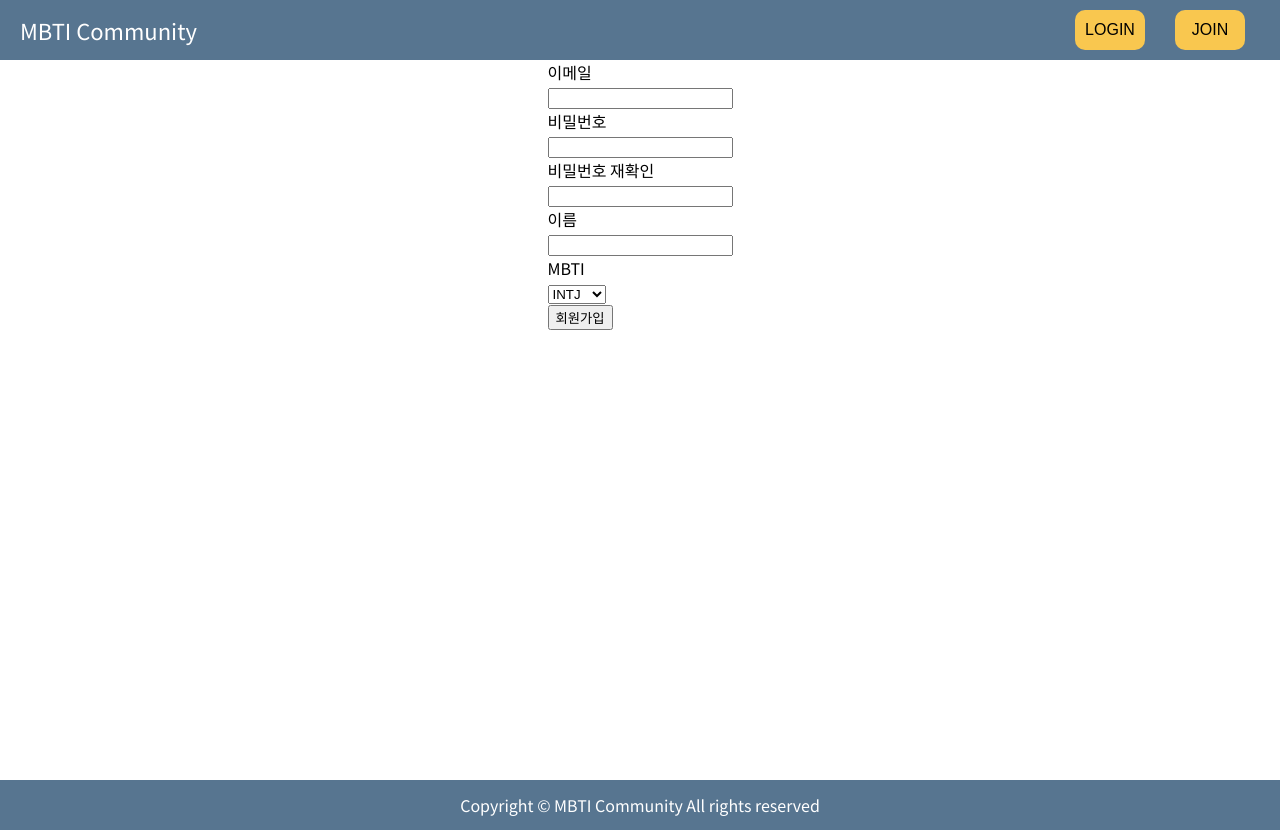
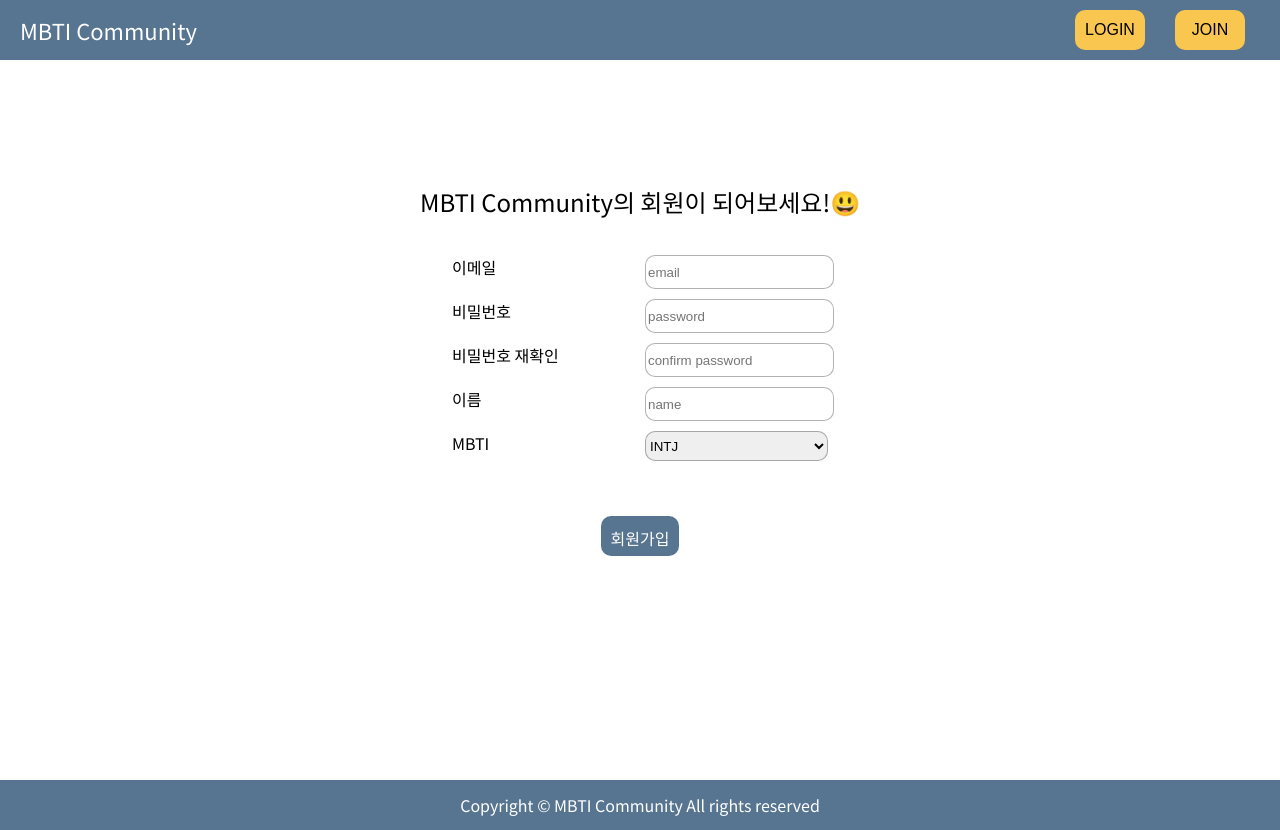
Before and after one commit to hyewon-han/news-feed, a React (Create React App) app: page /join in a window 1280 px wide. Built offline with nearby package versions, Linux system fonts and the light colour scheme; no server answers.

Commit message:
[UPDATE] 회원가입 페이지 디자인 완

```diff
--- a/src/pages/Join.jsx
+++ b/src/pages/Join.jsx
@@ -5,6 +5,9 @@ import { useDispatch } from 'react-redux';
 import { logInUser } from 'redux/modules/user';
 import { useNavigate } from 'react-router-dom';
 import { collection, addDoc } from 'firebase/firestore';
+import styled from 'styled-components';
+import Button from 'components/Button';
+import theme from 'styles/Theme';
 
 function Join() {
   const [email, setEmail] = useState('');
@@ -91,28 +94,41 @@ function Join() {
     }
   };
   return (
-    <div>
-      <form onSubmit={signUp}>
-        <div>
-          <h1>이메일 </h1>
-          <input type="email" value={email} name="email" onChange={onChange} required />
+    <Container>
+      <StForm onSubmit={signUp}>
+        <h1>MBTI Community의 회원이 되어보세요!😃</h1>
+        <StContent>
+          <label htmlFor="email">이메일 </label>
+          <input id="email" type="email" placeholder="email" value={email} name="email" onChange={onChange} required />
           {emailError && <p style={{ color: 'red' }}>{emailError}</p>}
-        </div>
-        <div>
-          <h1>비밀번호 </h1>
-          <input type="password" value={password} name="password" onChange={onChange} required />
-        </div>
-        <div>
-          <h1>비밀번호 재확인</h1>
-          <input type="password" value={confirmPassword} name="confirmPassword" onChange={onChange} required />
+
+          <label htmlFor="password">비밀번호 </label>
+          <input
+            id="password"
+            type="password"
+            placeholder="password"
+            value={password}
+            name="password"
+            onChange={onChange}
+            required
+          />
+
+          <label htmlFor="confirmPassword">비밀번호 재확인</label>
+          <input
+            id="confirmPassword"
+            type="password"
+            placeholder="confirm password"
+            value={confirmPassword}
+            name="confirmPassword"
+            onChange={onChange}
+            required
+          />
           {passwordError && <p style={{ color: 'red' }}>{passwordError}</p>}
-        </div>
-        <div>
-          <h1>이름 </h1>
-          <input type="text" value={name} name="name" onChange={onChange} required />
-        </div>
-        <div>
-          <h1 htmlFor="mbti">MBTI</h1>
+
+          <label htmlFor="name">이름 </label>
+          <input id="name" type="text" placeholder="name" value={name} name="name" onChange={onChange} required />
+
+          <label htmlFor="mbti">MBTI</label>
           <select id="mbti" onChange={onChange} name="mbti">
             <option value="" disabled>
               MBTI
@@ -134,11 +150,64 @@ function Join() {
             <option value="ESTP">ESTP</option>
             <option value="ESFP">ESFP</option>
           </select>
-        </div>
-        <button>회원가입</button>
-      </form>
-    </div>
+        </StContent>
+        <Btns>
+          <Button>회원가입</Button>
+        </Btns>
+      </StForm>
+    </Container>
   );
 }
 
 export default Join;
+
+const Container = styled.div`
+  width: 100%;
+  height: 80vh;
+  display: flex;
+  justify-content: center;
+  align-items: center;
+`;
+
+const StContent = styled.div`
+  display: grid;
+  grid-template-columns: 1fr 1fr;
+  gap: 10px;
+  font-size: ${theme.fontSize.base};
+  padding: 20px;
+`;
+
+const Btns = styled.div`
+  width: 100%;
+  display: flex;
+  justify-content: center;
+  padding: 20px 0px;
+`;
+
+const StForm = styled.form`
+  display: flex;
+  flex-direction: column;
+  align-items: center;
+  gap: 15px;
+  & h1 {
+    font-size: ${theme.fontSize.xl};
+  }
+  & input {
+    width: 100%;
+    height: 30px;
+    border-radius: 10px;
+    border: 1px solid rgba(0, 0, 0, 0.3);
+    &:focus {
+      outline: 1px solid ${theme.color.blue};
+    }
+  }
+  & select {
+    width: 100%;
+    height: 30px;
+    border-radius: 10px;
+    border: 1px solid rgba(0, 0, 0, 0.3);
+    &:focus {
+      outline: 1px solid ${theme.color.blue};
+    }
+  }
+`;
```
